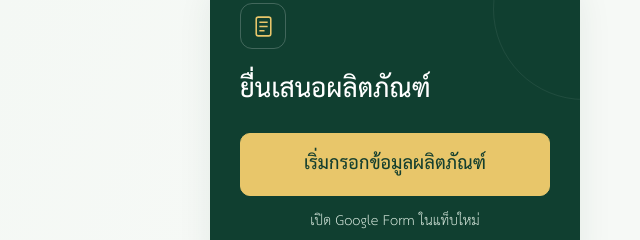
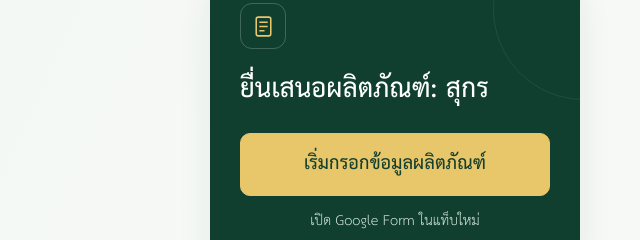
Before and after one commit to Wittaya-Tasu/cpf-svs-product-submission, a plain HTML site: page index.html in a window 1280 px wide. Shown: the part 166-406 px from the top of the page, 640-1280 px from the left. Drawn offline with Linux system fonts and the light colour scheme.

Commit message:
Specify swine products in submission heading

```diff
--- a/index.html
+++ b/index.html
@@ -43,7 +43,7 @@
   </div>
   <aside class="action-card" aria-labelledby="form-title">
     <span class="form-icon" aria-hidden="true"><svg width="25" height="25" viewBox="0 0 24 24" fill="none" stroke="currentColor" stroke-width="1.5"><rect x="5" y="3" width="14" height="18" rx="2"/><path d="M8 8h8M8 12h8M8 16h5"/></svg></span>
-    <h2 id="form-title">ยื่นเสนอผลิตภัณฑ์</h2>
+    <h2 id="form-title">ยื่นเสนอผลิตภัณฑ์: สุกร</h2>
     <a class="primary form-link" href="https://docs.google.com/forms/d/e/1FAIpQLSddXzxUraMwWmP4_UJf-WmZEPs3HuYgW5_Zyg0ngYDkxBTQbQ/viewform?usp=header" target="_blank" rel="noopener noreferrer">เริ่มกรอกข้อมูลผลิตภัณฑ์</a>
     <p class="subtext">เปิด Google Form ในแท็บใหม่</p>
   </aside>
```
